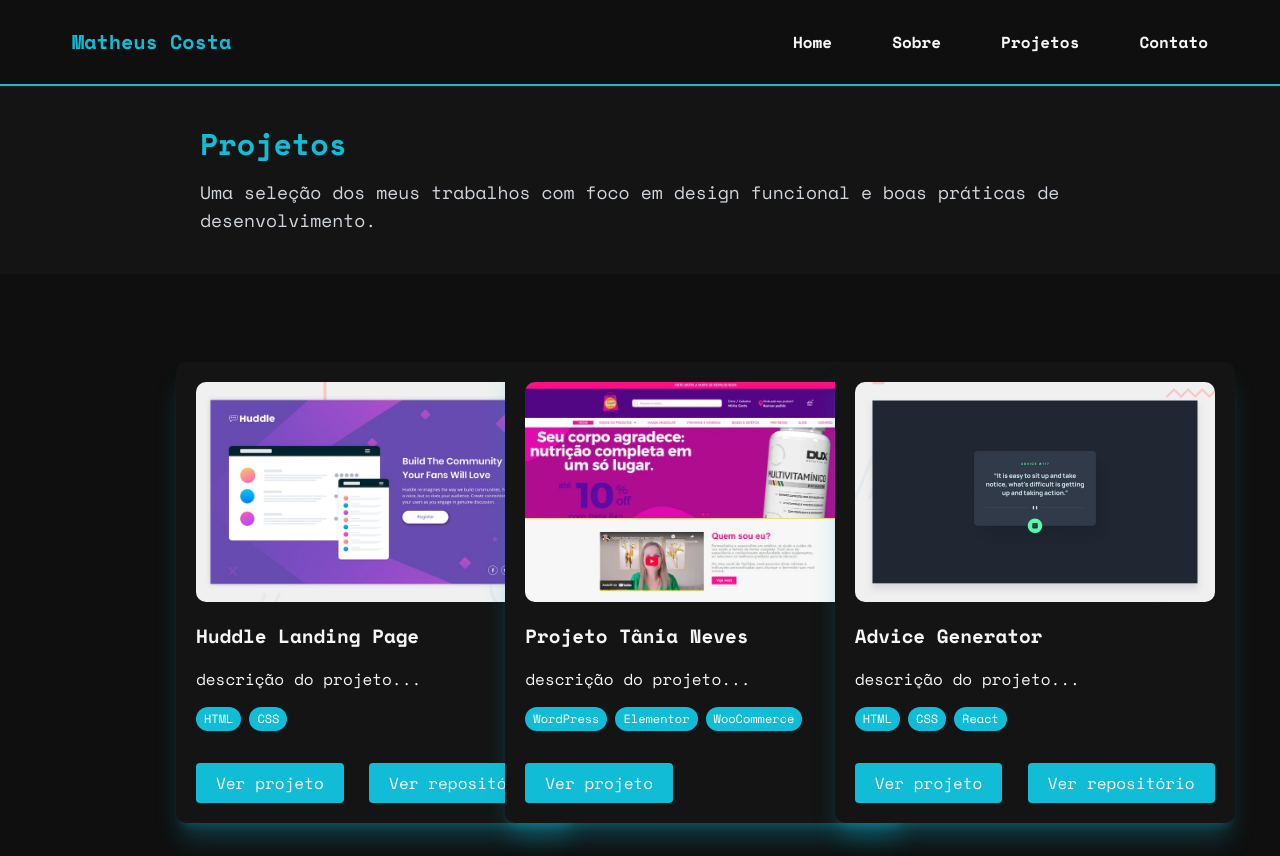
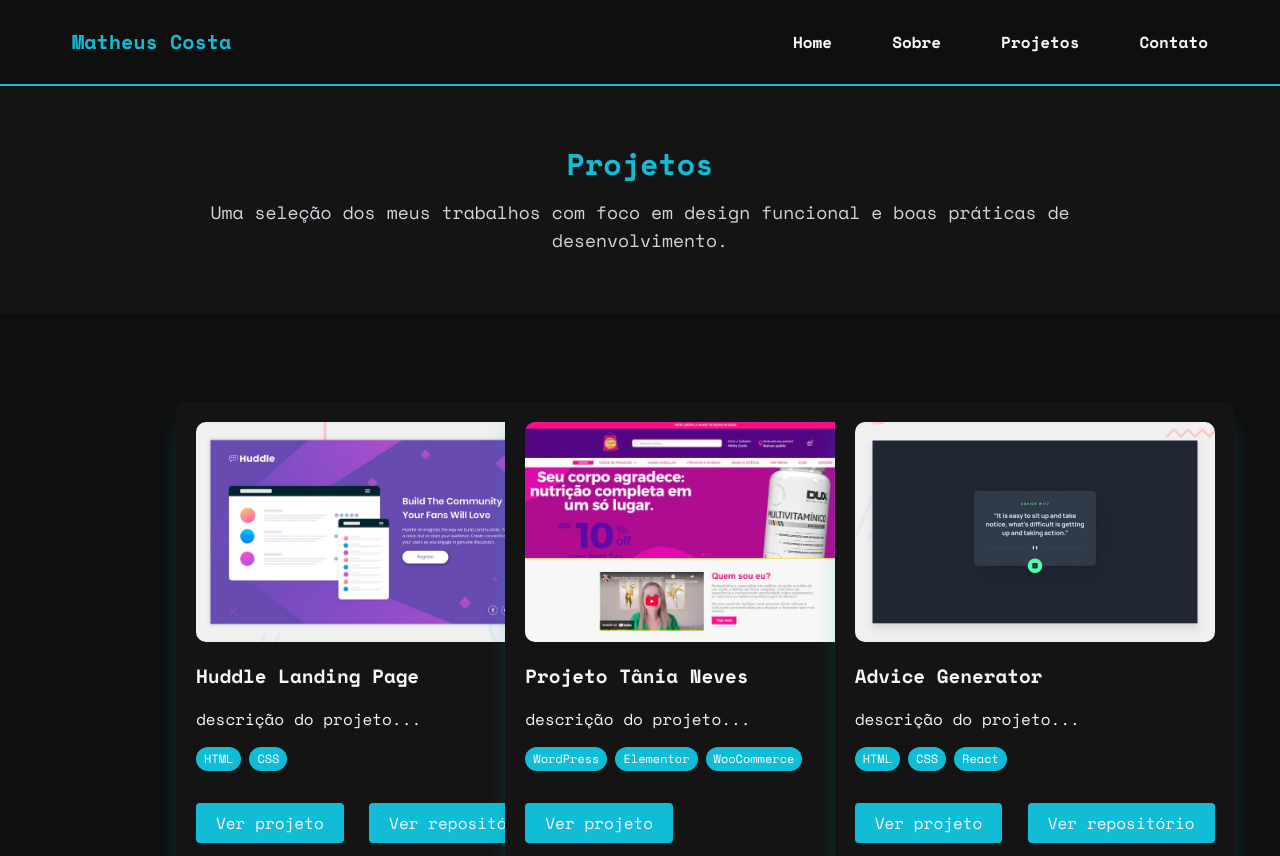
Before and after one commit to ed-matheus/my-portfolio, a Next.js app: page /projetos in a window 1280 px wide. Shown: the top 856 px of the page. Built offline with nearby package versions, Linux system fonts and the light colour scheme.

Commit message:
centralizando texto do cabeçalho da página "projetos"

```diff
--- a/src/app/projetos/page.js
+++ b/src/app/projetos/page.js
@@ -11,7 +11,7 @@ const Projetos = () => {
 	return (
 		<div className="w-full">
 			{/* Cabeçalho */}
-			<section className="px-50 py-10 bg-dark-400 gap-18">
+			<section className="px-50 py-15 bg-dark-400 gap-18 text-center">
 				<h1 className="text-3xl font-bold text-blue-500 mb-4">Projetos</h1>
 				<p className="text-lg text-gray-300">
 					Uma seleção dos meus trabalhos com foco em design funcional e boas
```
